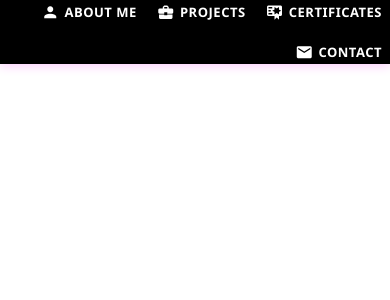
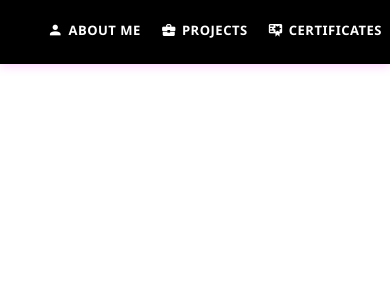
Before and after one commit to Fah-Pongpipat/MyPortfolio, a Vue app: page /menu in a window 390 px wide. Shown: the top 300 px of the page. Built offline with nearby package versions, Linux system fonts and the light colour scheme.

Commit message:
Update MenuView.vue

```diff
--- a/src/views/MenuView.vue
+++ b/src/views/MenuView.vue
@@ -3,12 +3,12 @@
 <template>
   <v-app>
     <v-app-bar app color="black" dark flat class="navbar">
-      <v-container class="d-flex align-center justify-space-between pa-0">
-        <!-- Logo / Title -->
+      <v-container class="d-flex align-center justify-space-between pa-0 flex-wrap">
+        <!-- Logo -->
         <v-toolbar-title class="font-weight-bold">My Portfolio</v-toolbar-title>
 
-        <!-- เมนูแนวนอน ปรับขนาดอัตโนมัติ -->
-        <div class="menu-wrapper">
+        <!-- Menu (แสดงตลอด ไม่ซ่อนในมือถือ) -->
+        <div class="menu-wrapper d-flex flex-wrap justify-end">
           <v-btn text @click="$router.push('/about-me')">
             <v-icon left>mdi-account</v-icon> ABOUT ME
           </v-btn>
@@ -32,25 +32,41 @@
 </template>
 
 <style scoped>
+/* พื้นหลัง bar + เงา */
 .navbar {
+  background-color: black;
   box-shadow: 0 2px 10px rgba(255, 0, 255, 0.2);
+  padding: 0 12px;
 }
 
-/* ปุ่ม Navbar */
+/* ปุ่มเมนู */
+.menu-wrapper {
+  display: flex;
+  flex-wrap: wrap;
+  justify-content: flex-end;
+  align-items: center;
+  gap: 8px;
+}
+
 .menu-wrapper .v-btn {
   font-weight: bold;
-  letter-spacing: 0.5px;
-  transition: 0.2s ease;
   color: white;
   font-size: 16px;
   padding: 8px 16px;
+  letter-spacing: 0.5px;
+  transition: all 0.2s ease;
 }
 
 .menu-wrapper .v-btn:hover {
   color: #ff66cc;
 }
 
-/* Responsive ปรับขนาดให้พอดีกับทุกอุปกรณ์ */
+/* ไอคอนในปุ่ม */
+.menu-wrapper .v-icon {
+  margin-right: 6px;
+}
+
+/* ขนาดจอ: Tablet */
 @media (max-width: 960px) {
   .v-toolbar-title {
     font-size: 20px;
@@ -58,8 +74,7 @@
 
   .menu-wrapper .v-btn {
     font-size: 14px;
-    padding: 6px 10px;
-    margin: 0 2px;
+    padding: 6px 12px;
   }
 
   .menu-wrapper .v-icon {
@@ -68,24 +83,30 @@
   }
 }
 
+/* ขนาดจอ: มือถือ */
 @media (max-width: 600px) {
   .v-toolbar-title {
     font-size: 16px;
   }
 
   .menu-wrapper {
-    display: flex;
+    justify-content: center;
+    gap: 4px;
+    padding-top: 8px;
     flex-wrap: wrap;
-    justify-content: flex-end;
-    gap: 4px;
   }
 
   .menu-wrapper .v-btn {
     font-size: 13px;
-    padding: 4px 6px;
+    padding: 4px 8px;
+  }
+
+  .menu-wrapper .v-icon {
+    font-size: 16px;
   }
 }
 
+/* ขนาดจอ: Desktop ใหญ่ */
 @media (min-width: 1200px) {
   .v-toolbar-title {
     font-size: 24px;
```
